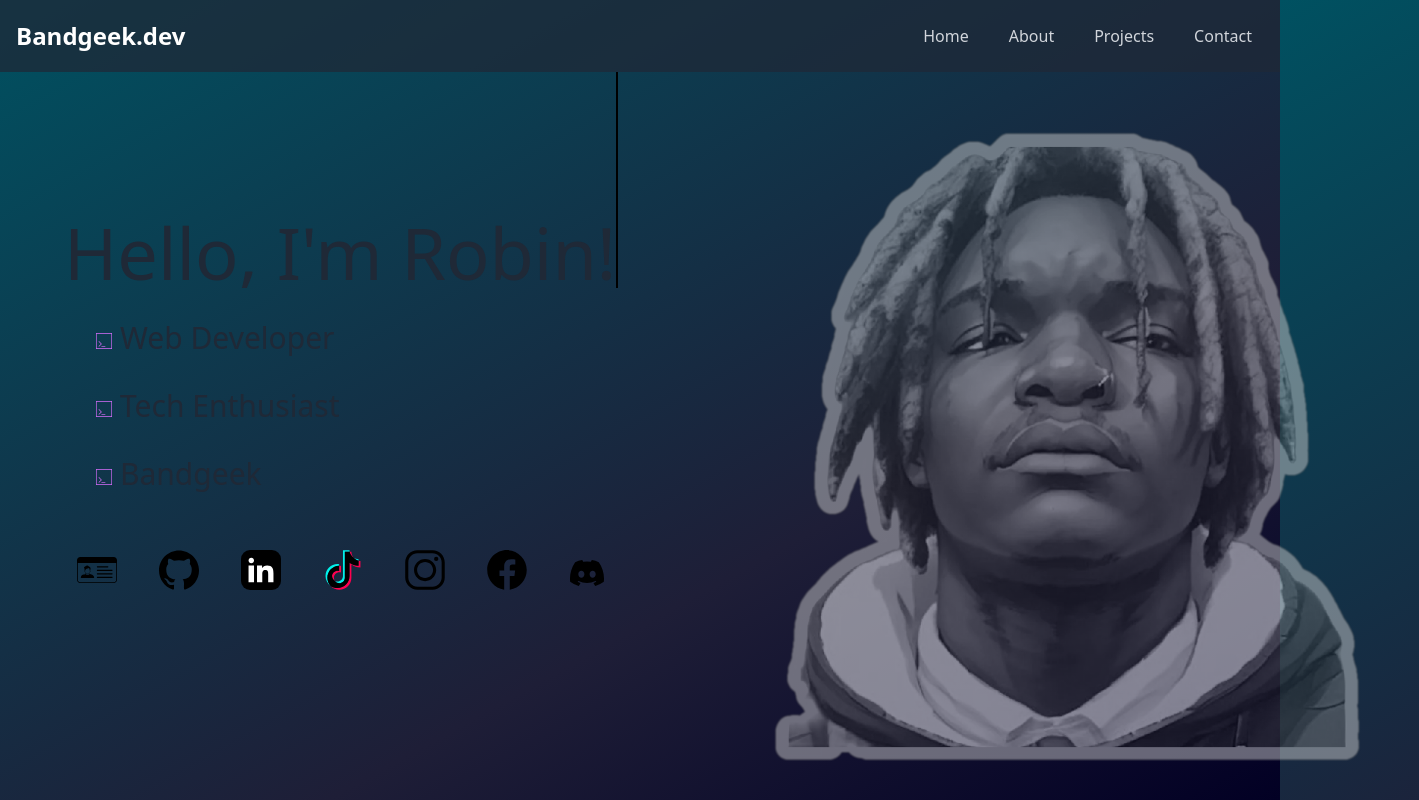
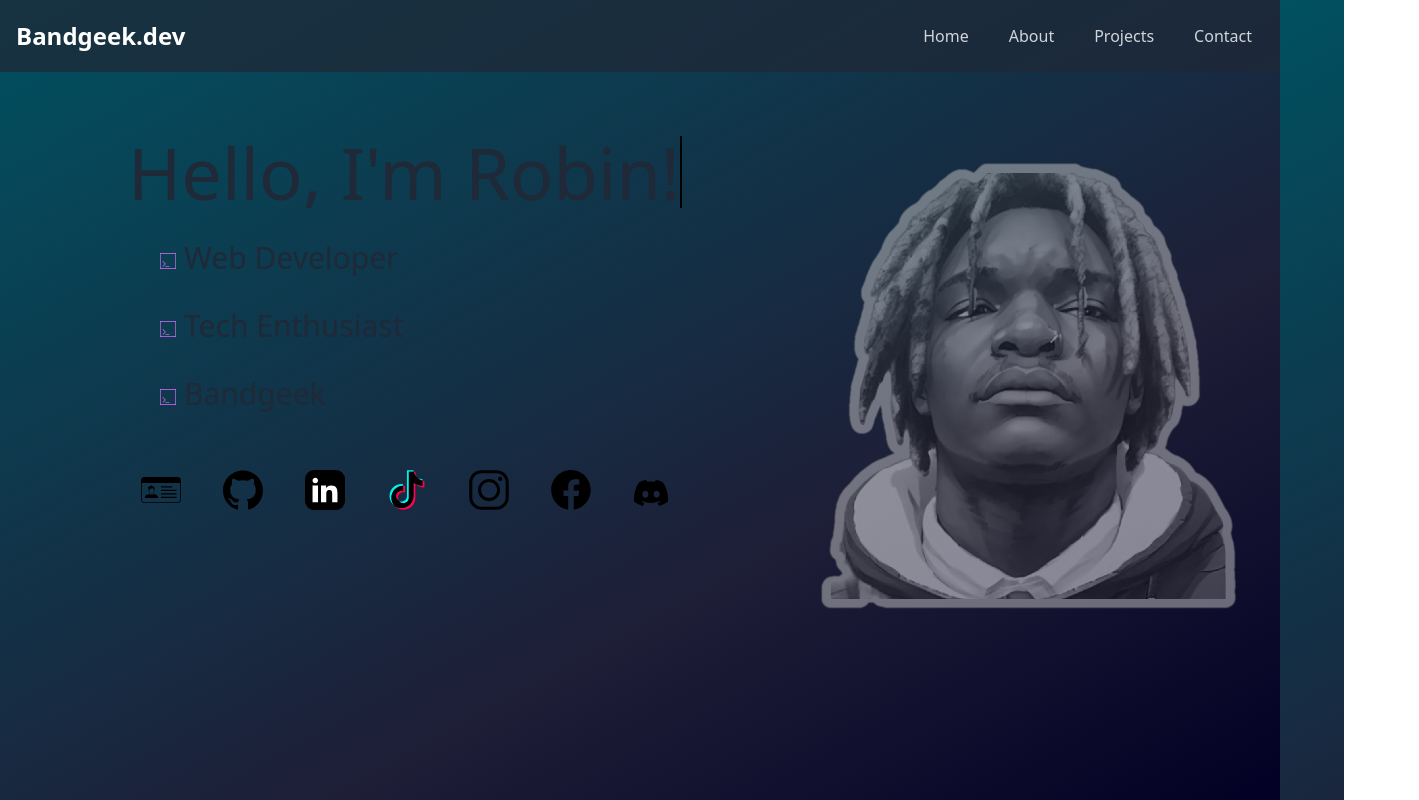
Before and after one commit to robinkelsickii/dev-portfolio, a Vue app: page / in a window 1280 px wide. Shown: the top 800 px of the page, 1419 px wide, since content can reach past the window. Built offline with nearby package versions, Linux system fonts and the light colour scheme.

Commit message:
Finished the final for the home page.

```diff
--- a/src/components/Home.vue
+++ b/src/components/Home.vue
@@ -1,7 +1,7 @@
 <template>
-  <div class="flex items-start justify-start h-screen">
+  <div class="flex items-start justify-start h-screen w-full mx-16 my-16">
     <div class="ms-16">
-      <p class="text-base-800 text-7xl pt-36 typingEffect">Hello, I'm Robin!</p>
+      <p class="text-base-800 text-7xl typingEffect">Hello, I'm Robin!</p>
       <div class="flex flex-col mt-8">
         <p class="text-3xl ms-8 pb-8">
           <span class="pe-2"
@@ -344,7 +344,7 @@
     <img
       src="/assets/ai-portrait.png"
       alt="An Ai Portrait of Me"
-      class="w-[750px] h-[750px] ms-24 opacity-50 grayscale"
+      class="w-[500px] h-[500px] ms-24 opacity-50 grayscale object-cover aspect-square"
     />
   </div>
 </template>
@@ -444,7 +444,7 @@ button:focus {
     blink-caret 0.75s step-end infinite;
   white-space: nowrap;
   overflow: hidden;
-  border-right: 2px solid black; /* Cursor width */
+  border-right: 2px solid black;
 }
 
 @keyframes typing {
```
